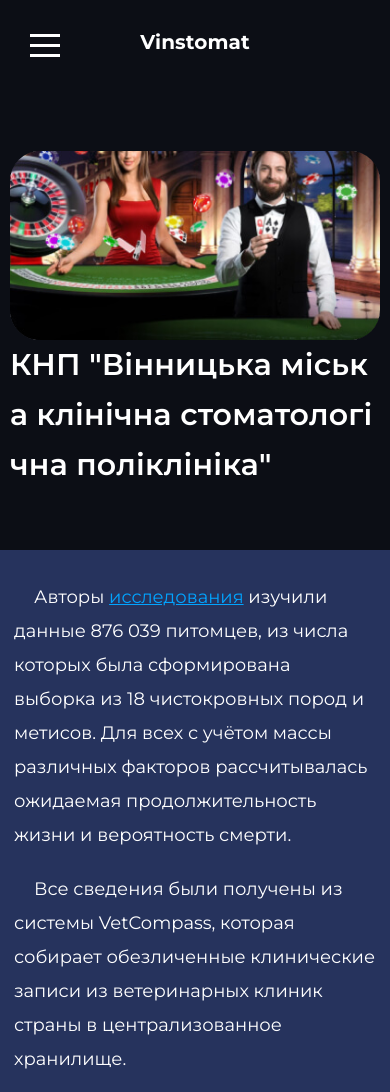
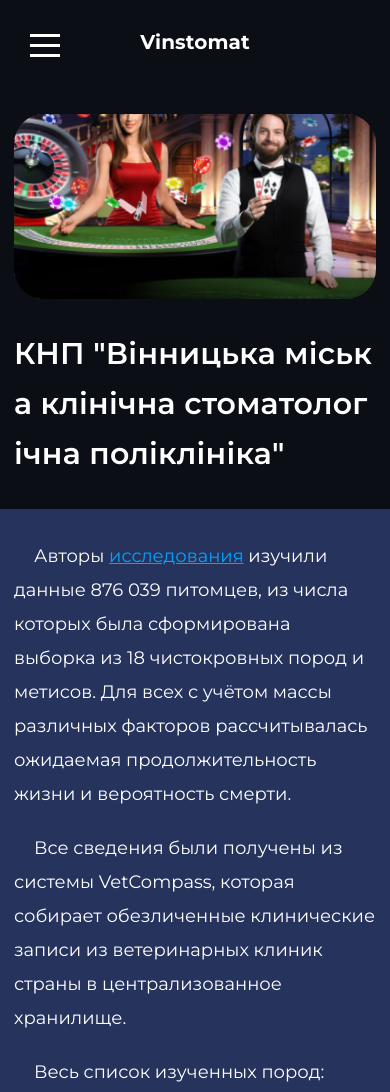
Before and after one commit to mrfrunze/stomatology, a plain HTML site: page page.html in a window 390 px wide. Shown: the top 1092 px of the page. Drawn offline with Linux system fonts and the light colour scheme.

Commit message:
Add files via upload

```diff
--- a/css/main.css
+++ b/css/main.css
@@ -91,6 +91,11 @@ body {
 }
 .header-top {
   height: 91px;
+}
+@media (max-width: 768px) {
+  .header-top {
+    height: 84px;
+  }
 }
 .header-fixed {
   position: fixed;
@@ -385,6 +390,11 @@ body {
     padding: 60px 10px;
   }
 }
+@media (max-width: 450px) {
+  .page-header .header-bottom {
+    padding: 30px 14px;
+  }
+}
 .page-header .header-bottom h1 {
   font-weight: 700;
   font-size: 58px;
@@ -411,13 +421,11 @@ body {
   .page-header .header-bottom picture {
     display: flex;
     justify-content: center;
+    margin-bottom: 30px;
   }
   .page-header .header-bottom picture img {
     border-radius: 30px;
   }
-}
-.page-header .header-fixed {
-  background: var(--bg-secondary);
 }
 .page-header .header-fixed.header-fixed__bg {
   background: var(--bg-secondary);
```
